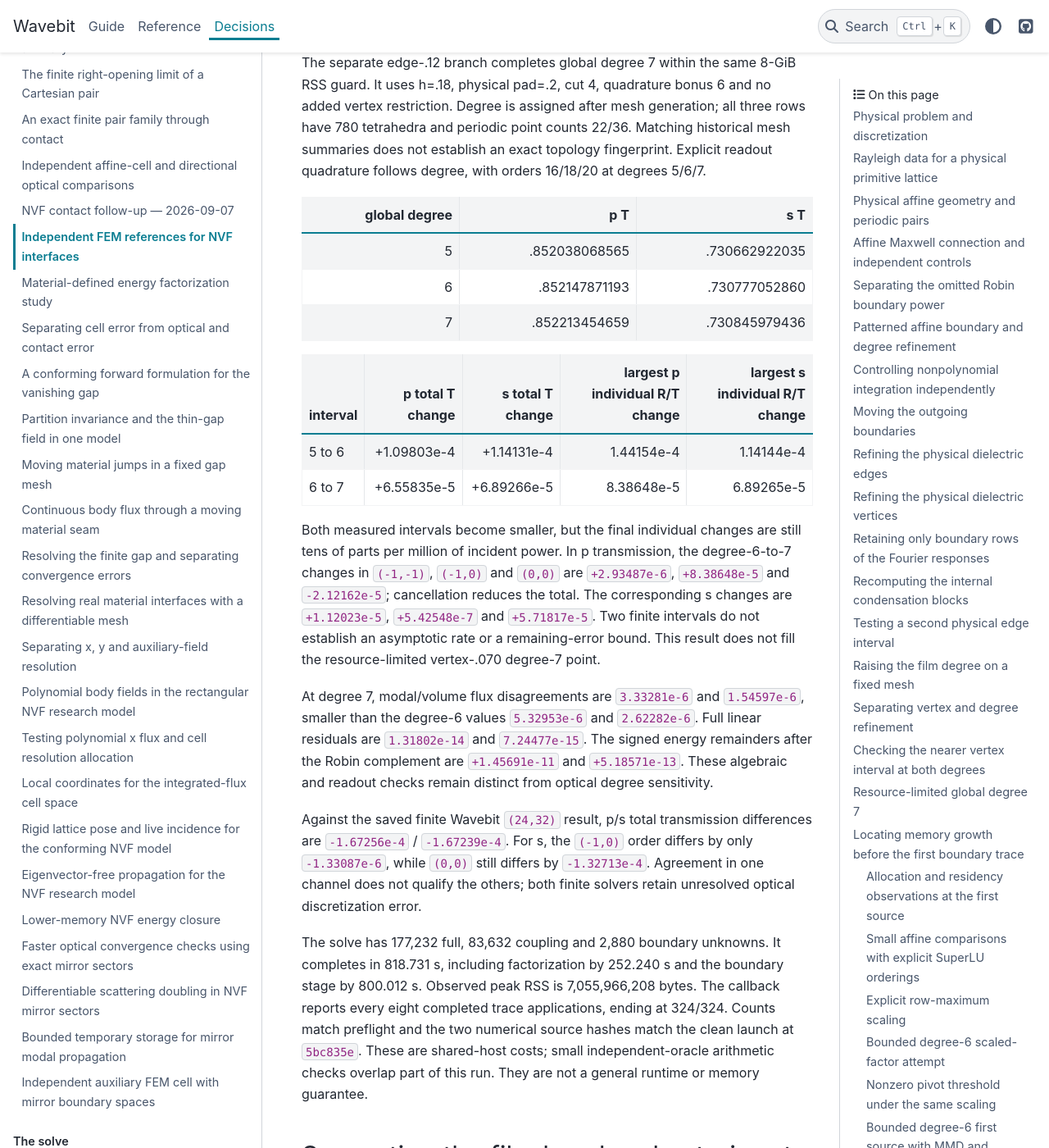
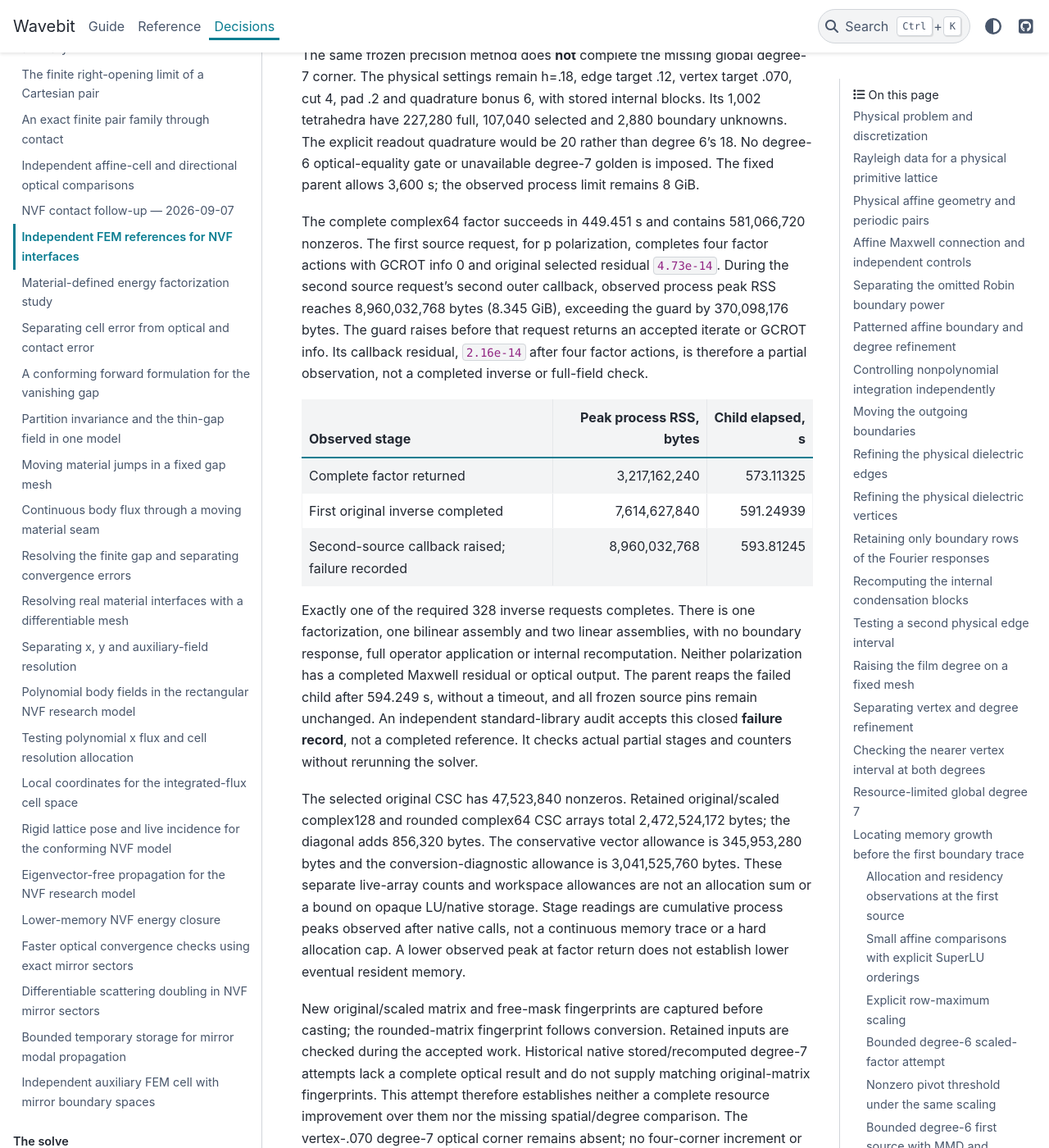
Before and after one commit to fieldalgo/wavebit, a Sphinx documentation site: the page built from docs/nvf-independent-fem.md, in a window 1280 px wide and 1400 px high, scrolled down 42628 px. Shown: the whole window at 82% size. Built offline with Sphinx 7.4.7 and the PyData theme 0.15.4, drawn with Linux system fonts in a browser that asks for light colours; some of the changed text lies outside the part shown.

Commit message:
docs(nvf): record degree seven precision memory limit
Co-authored-by: Codex <noreply@openai.com>

```diff
--- a/docs/nvf-independent-fem.md
+++ b/docs/nvf-independent-fem.md
@@ -1570,6 +1570,61 @@ source/launch/completion pins without rerunning a solver. No tolerance or
 factor setting changes during the run. The missing vertex-.070 degree-7
 optical corner and the convergence stopping criterion remain unresolved.
 
+### Degree-7 precision attempt on the vertex-.070 mesh
+
+The same frozen precision method does **not** complete the missing global
+degree-7 corner. The physical settings remain h=.18, edge target .12,
+vertex target .070, cut 4, pad .2 and quadrature bonus 6, with stored internal
+blocks. Its 1,002 tetrahedra have 227,280 full, 107,040 selected and 2,880
+boundary unknowns. The explicit readout quadrature would be 20 rather than
+degree 6's 18. No degree-6 optical-equality gate or unavailable degree-7
+golden is imposed. The fixed parent allows 3,600 s; the observed process
+limit remains 8 GiB.
+
+The complete complex64 factor succeeds in 449.451 s and contains 581,066,720
+nonzeros. The first source request, for p polarization, completes four factor
+actions with GCROT info 0 and original selected residual `4.73e-14`. During
+the second source request's second outer callback, observed process peak RSS
+reaches 8,960,032,768 bytes (8.345 GiB), exceeding the guard by 370,098,176
+bytes. The guard raises before that request returns an accepted iterate or
+GCROT info. Its callback residual, `2.16e-14` after four factor actions, is
+therefore a partial observation, not a completed inverse or full-field check.
+
+| Observed stage | Peak process RSS, bytes | Child elapsed, s |
+| --- | ---: | ---: |
+| Complete factor returned | 3,217,162,240 | 573.11325 |
+| First original inverse completed | 7,614,627,840 | 591.24939 |
+| Second-source callback raised; failure recorded | 8,960,032,768 | 593.81245 |
+
+Exactly one of the required 328 inverse requests completes. There is one
+factorization, one bilinear assembly and two linear assemblies, with no
+boundary response, full operator application or internal recomputation.
+Neither polarization has a completed Maxwell residual or optical output.
+The parent reaps the failed child after 594.249 s, without a timeout, and
+all frozen source pins remain unchanged. An independent standard-library
+audit accepts this closed **failure record**, not a completed reference.
+It checks actual partial stages and counters without rerunning the solver.
+
+The selected original CSC has 47,523,840 nonzeros. Retained original/scaled
+complex128 and rounded complex64 CSC arrays total 2,472,524,172 bytes;
+the diagonal adds 856,320 bytes. The conservative vector allowance is
+345,953,280 bytes and the conversion-diagnostic allowance is 3,041,525,760
+bytes. These separate live-array counts and workspace allowances are not
+an allocation sum or a bound on opaque LU/native storage. Stage readings
+are cumulative process peaks observed after native calls, not a continuous
+memory trace or a hard allocation cap. A lower observed peak at factor
+return does not establish lower eventual resident memory.
+
+New original/scaled matrix and free-mask fingerprints are captured before
+casting; the rounded-matrix fingerprint follows conversion. Retained inputs
+are checked during the accepted work.
+Historical native stored/recomputed degree-7 attempts lack a complete optical
+result and do not supply matching original-matrix fingerprints. This attempt
+therefore establishes neither a complete resource improvement over them nor
+the missing spatial/degree comparison. The vertex-.070 degree-7 optical
+corner remains absent; no four-corner increment or convergence bound is
+computed from the partial sources.
+
 ## Completing degree 7 on the smaller edge mesh
 
 The separate edge-.12 branch completes global degree 7 within the same
```
